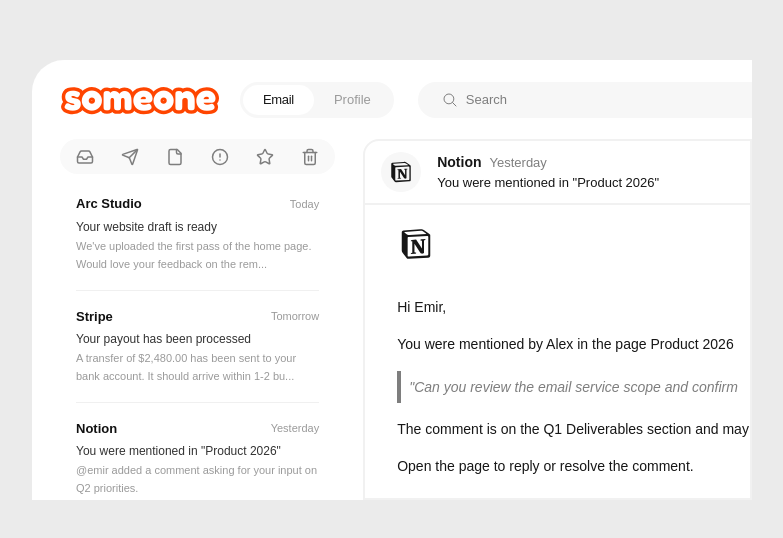
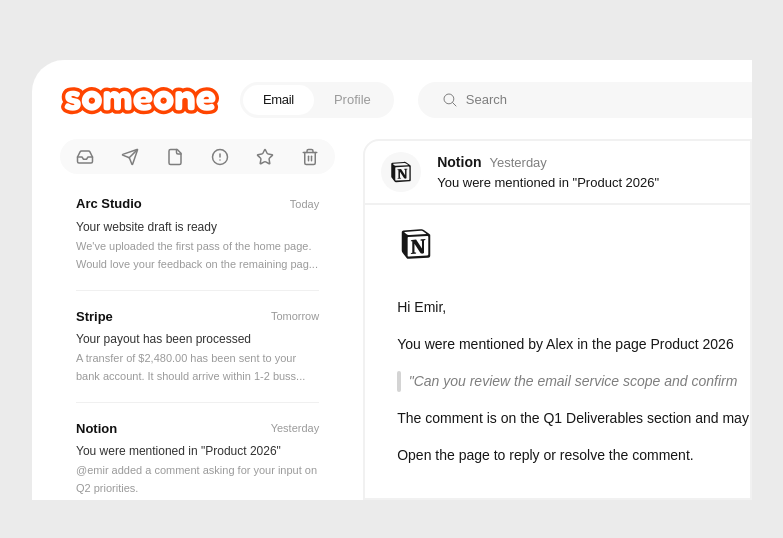
Before and after one commit to 2201monesh/design-component, a Next.js app: page / in a window 1280 px wide. Shown: the part 120-658 px from the top of the page, without its empty margins (248-1031 px from the left). Built offline with nearby package versions, Linux system fonts and the light colour scheme.

Commit message:
changes in the styling of the email product design component

```diff
--- a/components/EmailProductDesign.tsx
+++ b/components/EmailProductDesign.tsx
@@ -41,8 +41,8 @@
               <LuTrash2 size={18} className='text-[#7e7e7e]' />
             </div>
             <div className='mt-5 w-full px-4 overflow-y-hidden'>
-              <TextTemplate heading="Arc Studio" date="Today" subHeading="Your website draft is ready" para="We've uploaded the first pass of the home page. Would love your feedback on the rem..." />
-              <TextTemplate heading="Stripe" date="Tomorrow" subHeading="Your payout has been processed" para="A transfer of $2,480.00 has been sent to your bank account. It should arrive within 1-2 bu..." />
+              <TextTemplate heading="Arc Studio" date="Today" subHeading="Your website draft is ready" para="We've uploaded the first pass of the home page. Would love your feedback on the remaining pag..." />
+              <TextTemplate heading="Stripe" date="Tomorrow" subHeading="Your payout has been processed" para="A transfer of $2,480.00 has been sent to your bank account. It should arrive within 1-2 buss..." />
               <TextTemplate heading="Notion" date="Yesterday" subHeading='You were mentioned in "Product 2026"' para="@emir added a comment asking for your input on Q2 priorities." />
               <TextTemplate heading="Github" date="Yesterday" subHeading="Security alert for one of your repositories" para="We detected  a dependency with a known vulnerability. Review the alert to keep you..." />
             </div>
@@ -66,7 +66,10 @@
             <div className='pl-8 w-full'>
               <p className='text-[14px] mb-4'>Hi Emir,</p>
               <p className='text-[14px] mb-4'>You were mentioned by Alex in the page Product 2026</p>
-              <div className='border-l-4 h-8 w-full italic text-[#7e7e7e] pl-2 flex items-center text-[14px] mb-4'>"Can you review the email service scope and confirm</div>
+              <div className='flex items-center mb-4'>
+                <div className='w-[3.5px] self-stretch bg-neutral-300 rounded-full mr-2 shrink-0'></div>
+                <p className='italic text-[#7e7e7e] text-[14px]'>"Can you review the email service scope and confirm</p>
+              </div>
               <p className='text-[14px] mb-4'>The comment is on the Q1 Deliverables section and may</p>
               <p className='text-[14px]'>Open the page to reply or resolve the comment.</p>
             </div>
```
